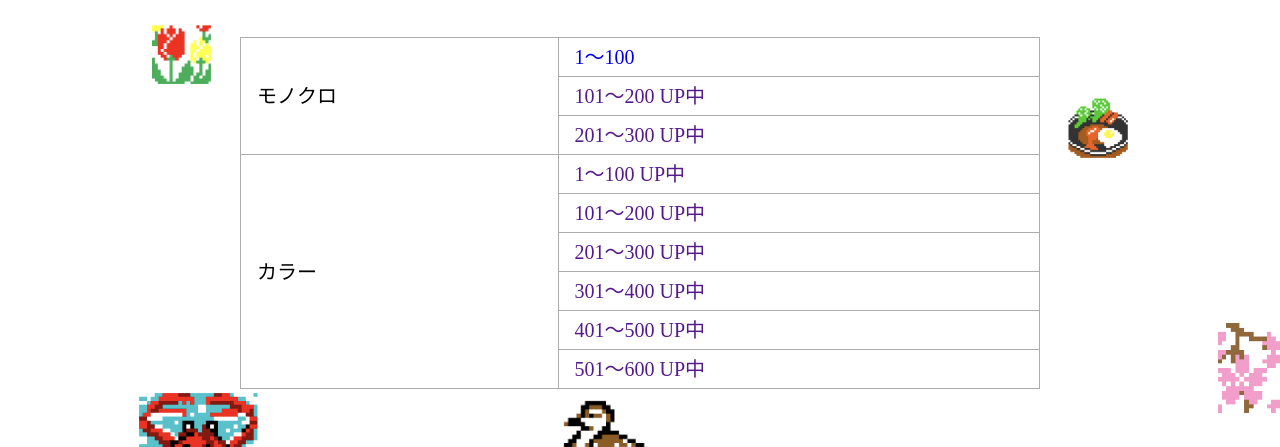
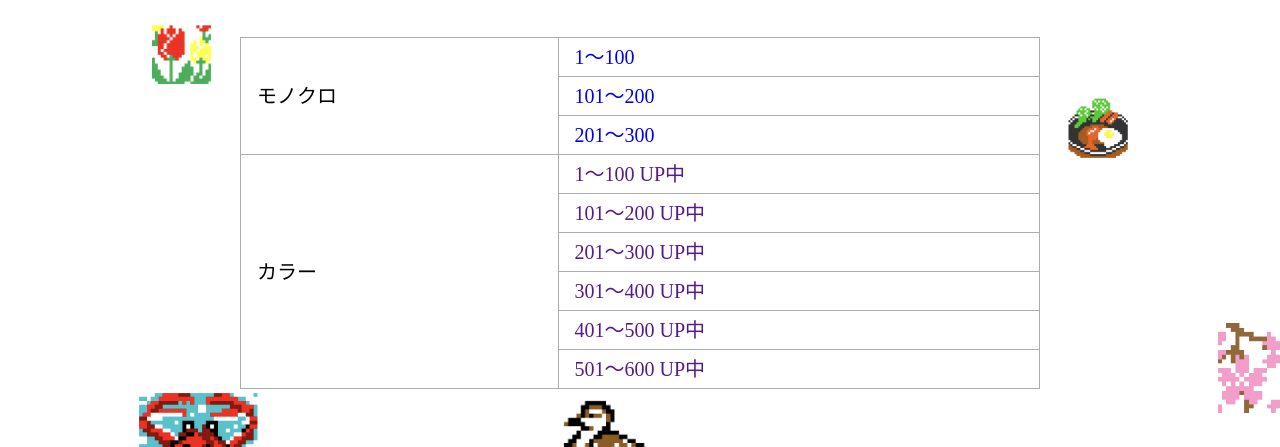
Before and after one commit to ryuji3741/logic.github.io, a plain HTML site: page index.html in a window 1280 px wide. Shown: the part 3094-3541 px from the top of the page. Drawn offline with Linux system fonts and the light colour scheme.

Commit message:
Add files via upload

```diff
--- a/index.html
+++ b/index.html
@@ -160,10 +160,10 @@
                         <td><a href="https://ryuji3741.github.io/logicAMAC.github.io/">1～100</a></td>
                     </tr>
                     <tr>
-                        <td><a href="">101～200 UP中</a></td>
+                        <td><a href="https://ryuji3741.github.io/logicAMAC.github.io/AM0101～0200.html">101～200</a></td>
                     </tr>
                     <tr>
-                        <td><a href="">201～300 UP中</a></td>
+                        <td><a href="https://ryuji3741.github.io/logicAMAC.github.io/AM0201～0300.html">201～300</a></td>
                     </tr>
                     <tr>
                         <td rowspan="6">カラー</td>
```
